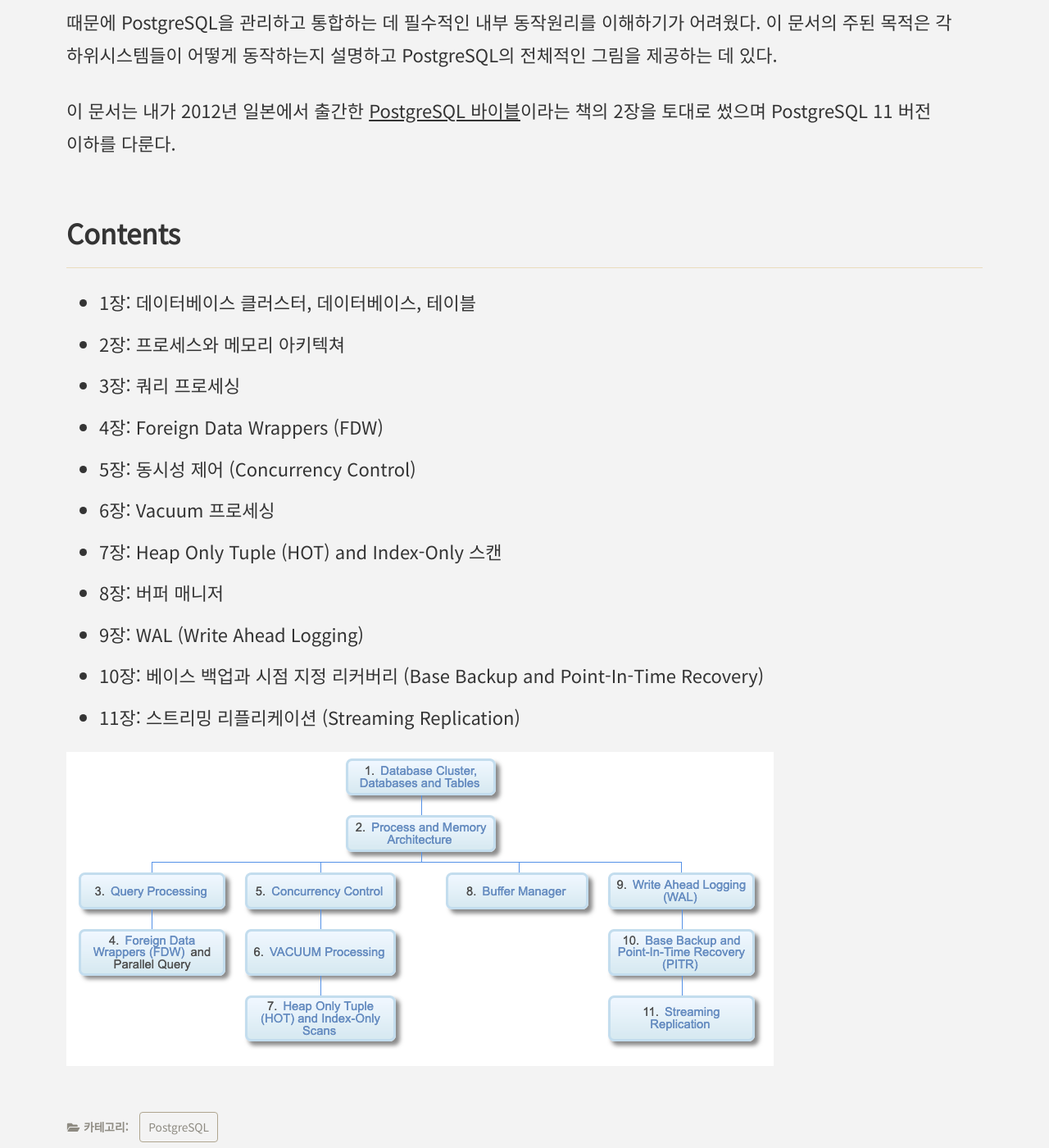
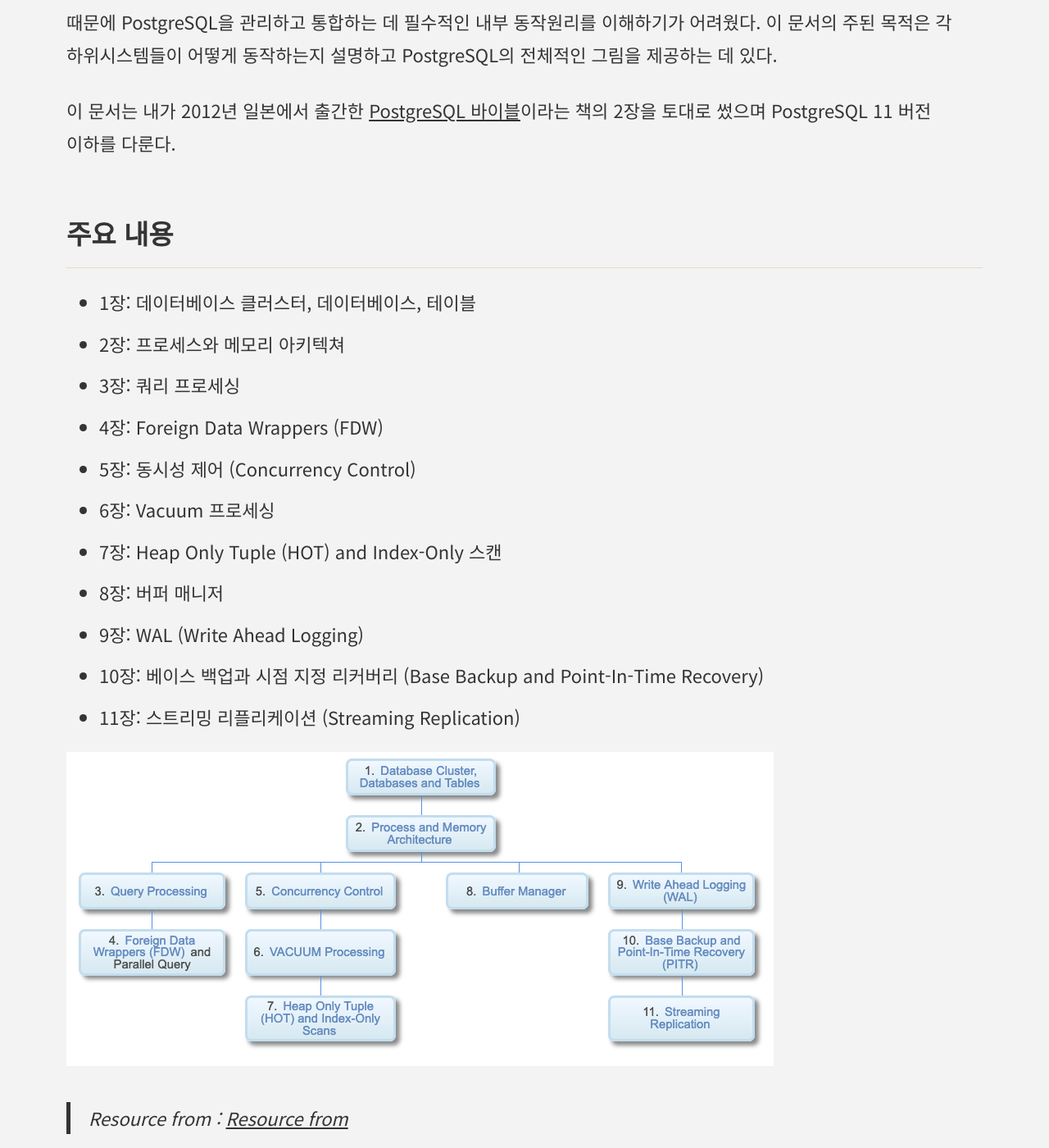
Before and after one commit to coiy/coiy.github.io, a Jekyll site: the page built from _posts/2019-11-28-pg_Introduction.md, in a window 1280 px wide and 1400 px high, scrolled down 275 px. Shown: the whole window at 82% size. Built offline with Jekyll 4.4.1, drawn with Linux system fonts in a browser that asks for light colours; cached includes are drawn as plain includes.

Commit message:
edited resource from.

```diff
--- a/_posts/2019-11-28-pg_Introduction.md
+++ b/_posts/2019-11-28-pg_Introduction.md
@@ -10,7 +10,7 @@ comments: false
 
 이 문서는 내가 2012년 일본에서 출간한 [PostgreSQL 바이블](https://www.amazon.co.jp/gp/product/4774153923/ref=dbs_a_def_rwt_hsch_vapi_taft_p1_i0)이라는 책의 2장을 토대로 썼으며 PostgreSQL 11 버전 이하를 다룬다.
 
-## Contents
+## 주요 내용
 
 - 1장: 데이터베이스 클러스터, 데이터베이스, 테이블
 - 2장: 프로세스와 메모리 아키텍쳐
@@ -25,3 +25,4 @@ comments: false
 - 11장: 스트리밍 리플리케이션 (Streaming Replication)
 
 ![context-hierarchy](/assets/pg_architect.png)
+> Resource from : [Resource from](http://www.interdb.jp/pg/index.html)
```
